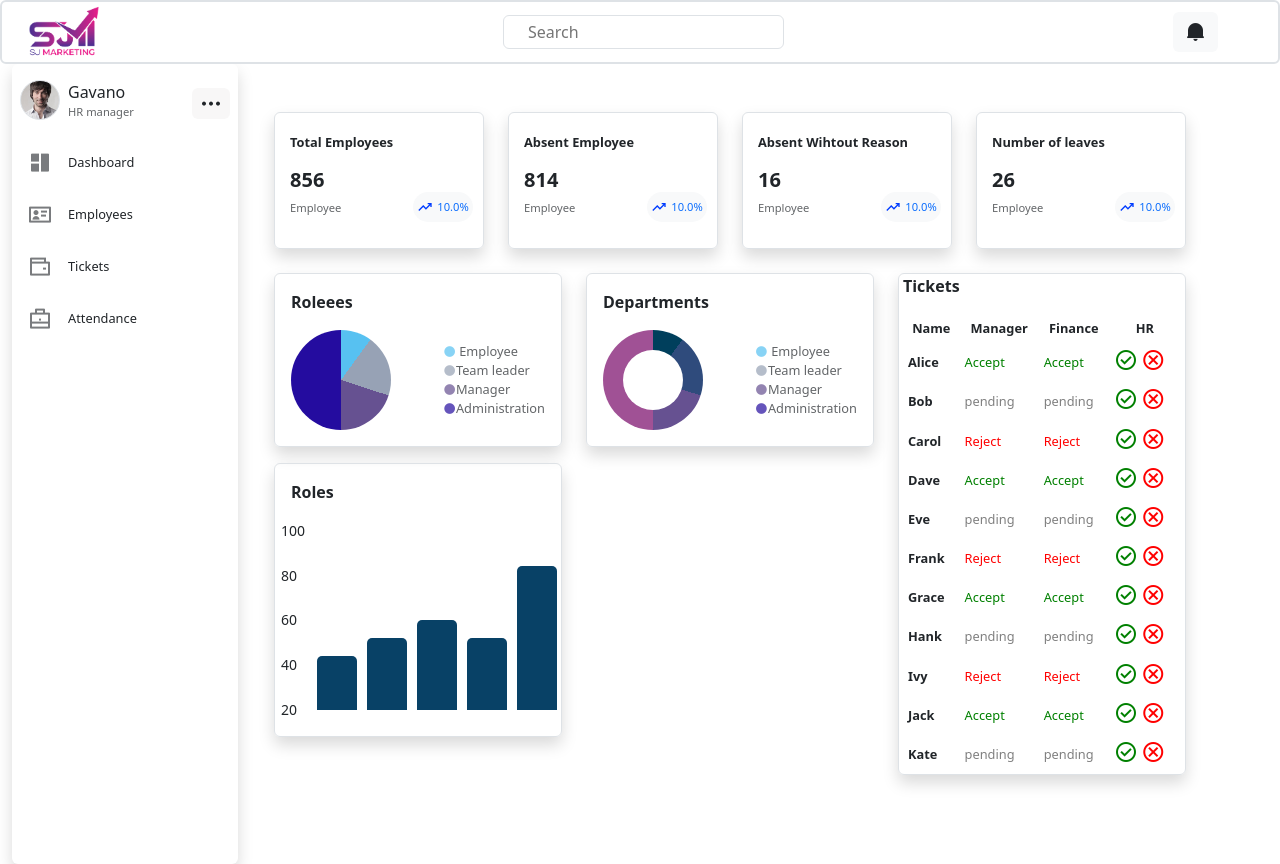
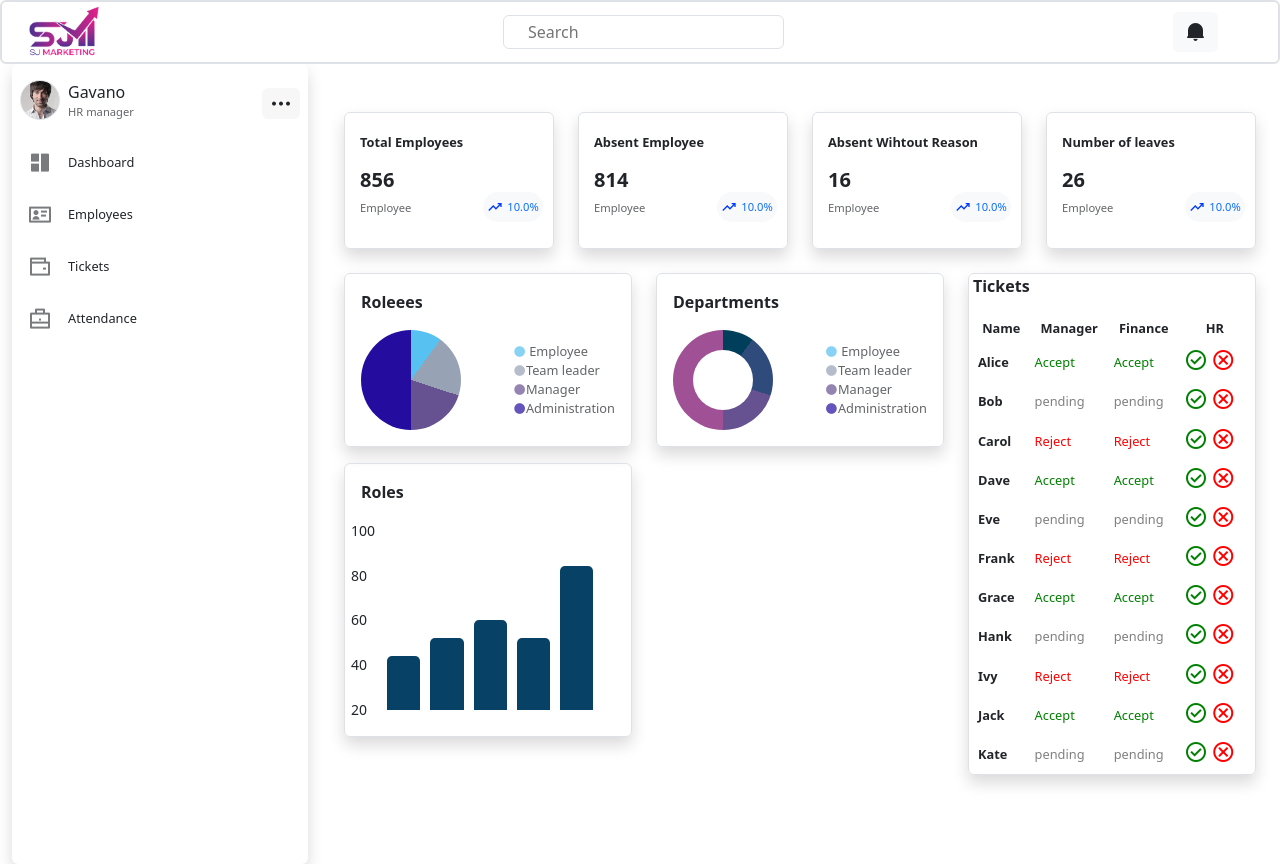
Before and after one commit to mohibullah7/Sj-marketing-Dashboard-website, a plain HTML site: page backup.html in a window 1280 px wide. Drawn offline with nearby package versions, Linux system fonts and the light colour scheme.

Commit message:
almost front complted

```diff
--- a/backup.html
+++ b/backup.html
@@ -28,11 +28,11 @@
           <div class=" col-12">
             <div class="d-flex justify-content-between align-items-center">
 
-              <a class="text-decoration-none text-dark d-lg-none d-inline-block" href="#" >
+              <a class="text-decoration-none text-dark d-md-none d-inline-block" href="#" >
                 <i onclick="show()" class="ri-menu-line fs-3 "></i>
               </a>
               <div class="logo"></div>
-              <input class="py-1 px-lg-4 d-lg-inline-block d-none px-2 border rounded" type="search"
+              <input class="py-1 px-lg-4 d-md-inline-block d-none px-2 border rounded" type="search"
                 placeholder="Search" />
 
               <div
@@ -54,13 +54,13 @@
       </div>
     </nav>
   </header>
-  <section class="z-1">
+  <section class="">
     <div class="container-fluid">
       <div class="row position-relative">
-        <div id="offcanvas" class="col-3 d-md-inline-block d-none ">
+        <div id="offcanvas" class="col-3 d-md-inline-block d-none z-1  ">
           <aside>
-            <div class="sider  w-100 rounded shadow" id="sliderid">
-              <div class="employee w-100 d-flex px-2 justify-content-between">
+            <div class="sider  rounded shadow " id="sliderid">
+              <div class="employee  d-flex px-2 justify-content-between">
                 <div class="userprofile mt-3 d-flex gap-2">
                   <div class="user-image border"></div>
                   <div class="user-info">
@@ -94,7 +94,7 @@
             </div>
           </aside>
         </div>
-        <div class="col-lg-9 col-12">
+        <div class="col-md-9  col-12">
           <section class="mt-5">
             <div class="container-fluid">
               <div class="row gy-4">
--- a/script.js
+++ b/script.js
@@ -1,10 +1,23 @@
+// const canvas = document.getElementById('offcanvas');
+
+// function show() {
+
+//     if (canvas.classList.contains('d-none')) {
+//         canvas.classList.remove('d-none');
+//     } else {
+//         canvas.classList.add('d-none');
+//     }
+// }
+
+
 const canvas = document.getElementById('offcanvas');
 
 function show() {
-    // Toggle the d-none class based on visibility
     if (canvas.classList.contains('d-none')) {
         canvas.classList.remove('d-none');
+        canvas.style.width = '300px';
     } else {
         canvas.classList.add('d-none');
+        canvas.style.width = '';
     }
 }
--- a/style.css
+++ b/style.css
@@ -285,14 +285,14 @@ background-color: #a9a9a9a5;
 }
 
 .bar {
-  width: 40px;
+  width: 5vw;
   color: #fff;
   text-align: center;
   font-size: 12px;
   padding-top: 5px;
   border-radius: 5px 5px 0 0;
   position: relative;
-  margin-right: 10px;
+  margin-right: 20px;
 
 }
 
@@ -300,18 +300,33 @@ background-color: #a9a9a9a5;
   position: absolute;
   top: 0;
   left: 0;
-  width: 250px;
+  /* width: 250px; */
+  background-color: white;
 }
 
-/* For large screens (lg and up) */
+
 @media (min-width: 992px) {
   #offcanvas {
       position: relative;
   }
+  .bar {
+    width:2.5vw /* Your custom value for medium screens */;
+    margin-right: 10px;
+  }
 }
-/* For medium screens (md) and larger */
+
 @media (min-width: 768px) {
   #offcanvas {
       position: relative;
   }
+  .bar {
+    width:2.5vw /* Your custom value for medium screens */;
+    margin-right: 10px;
+  }
 }
+@media (min-width: 576px) {
+  .bar {
+    width: 2.6vw;
+    margin-right: 10px;
+  }
+}
```
Also changed, not shown: index.html (+6 -6 lines).
